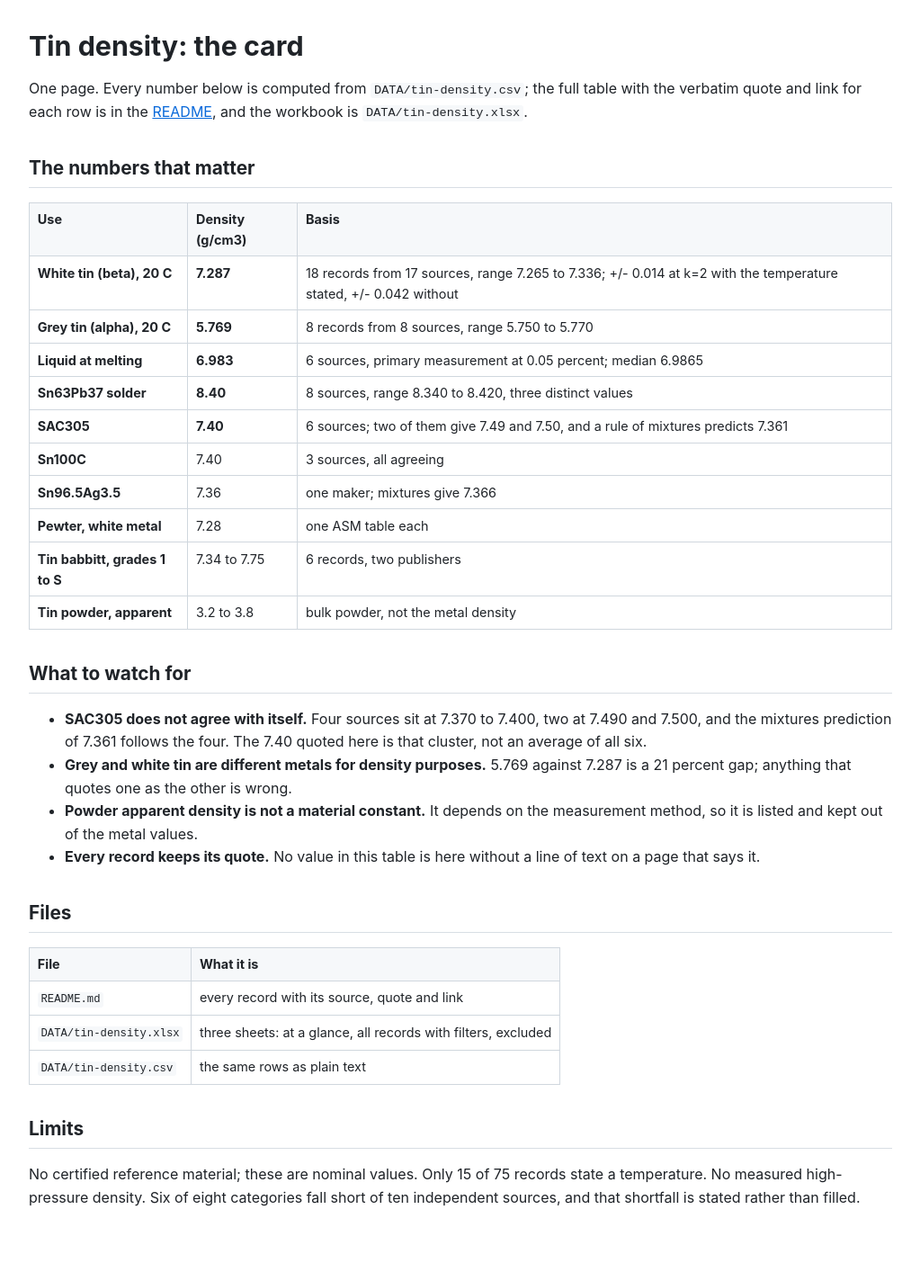
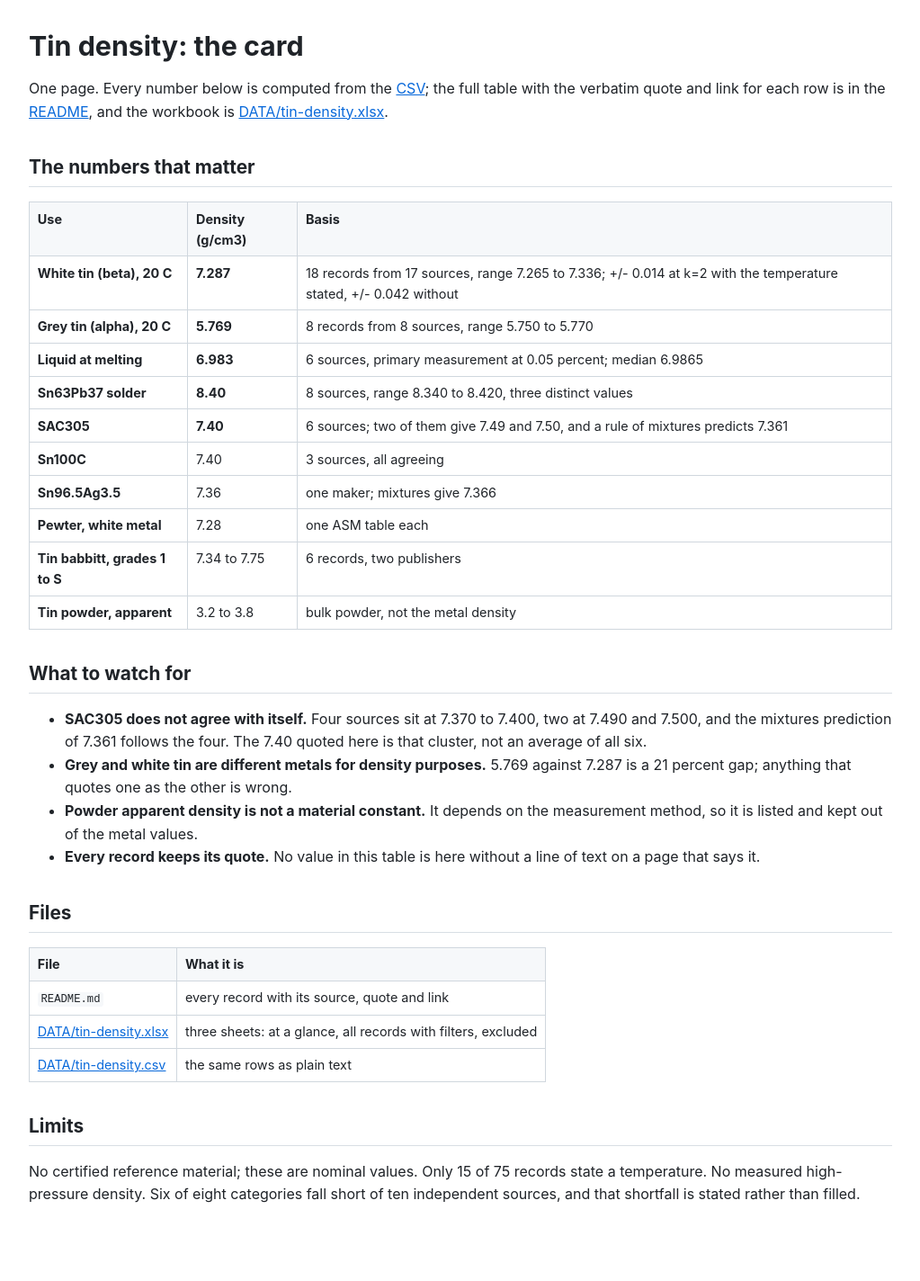
Before and after one commit to Engreaved/tin-density, a Jekyll site: the page built from CARD.md, in a window 1280 px wide. Shown: the whole page at 90% size, without its empty margins (128-1151 px from the left). Built offline with Jekyll 4.4.1, drawn with Linux system fonts in a browser that asks for light colours; our own code applies the rules of GitHub Pages for plain Markdown files; part of the change alters nothing that is shown.

Commit message:
Links: the data files are downloadable, not just named
README and card referred to DATA/tin-density.xlsx and DATA/tin-density.csv as bold text
or code spans, so a reader on the published page had no way to click through. They are
real relative links now, which resolve to the file on Pages and to the blob view on the
repository, plus a download line under the intro and a link to the one-page card.

```diff
--- a/CARD.md
+++ b/CARD.md
@@ -1,6 +1,6 @@
 # Tin density: the card
 
-One page. Every number below is computed from `DATA/tin-density.csv`; the full table with the verbatim quote and link for each row is in the [README](README.md), and the workbook is `DATA/tin-density.xlsx`.
+One page. Every number below is computed from the [CSV](DATA/tin-density.csv); the full table with the verbatim quote and link for each row is in the [README](README.md), and the workbook is [DATA/tin-density.xlsx](DATA/tin-density.xlsx).
 
 ## The numbers that matter
 
@@ -29,8 +29,8 @@ One page. Every number below is computed from `DATA/tin-density.csv`; the full t
 | File | What it is |
 |---|---|
 | `README.md` | every record with its source, quote and link |
-| `DATA/tin-density.xlsx` | three sheets: at a glance, all records with filters, excluded |
-| `DATA/tin-density.csv` | the same rows as plain text |
+| [DATA/tin-density.xlsx](DATA/tin-density.xlsx) | three sheets: at a glance, all records with filters, excluded |
+| [DATA/tin-density.csv](DATA/tin-density.csv) | the same rows as plain text |
 
 ## Limits
 
```
Also changed, not shown: README.md.
